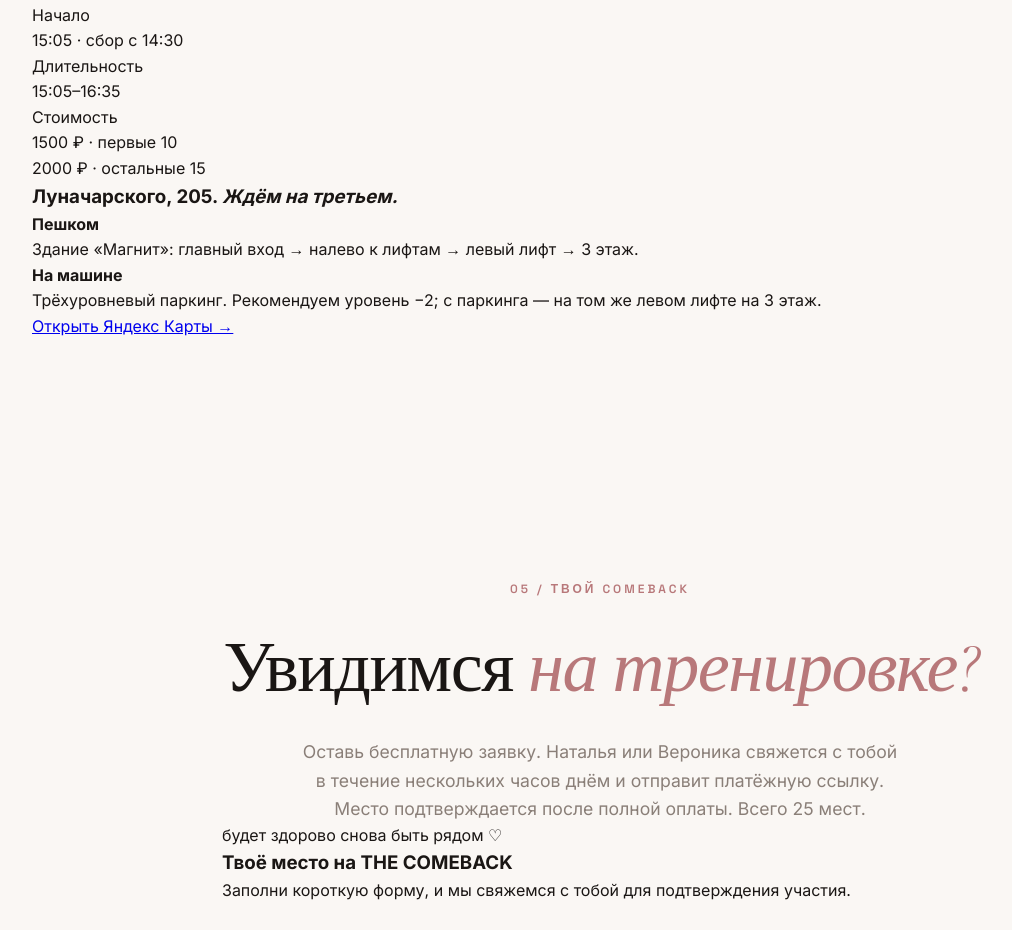
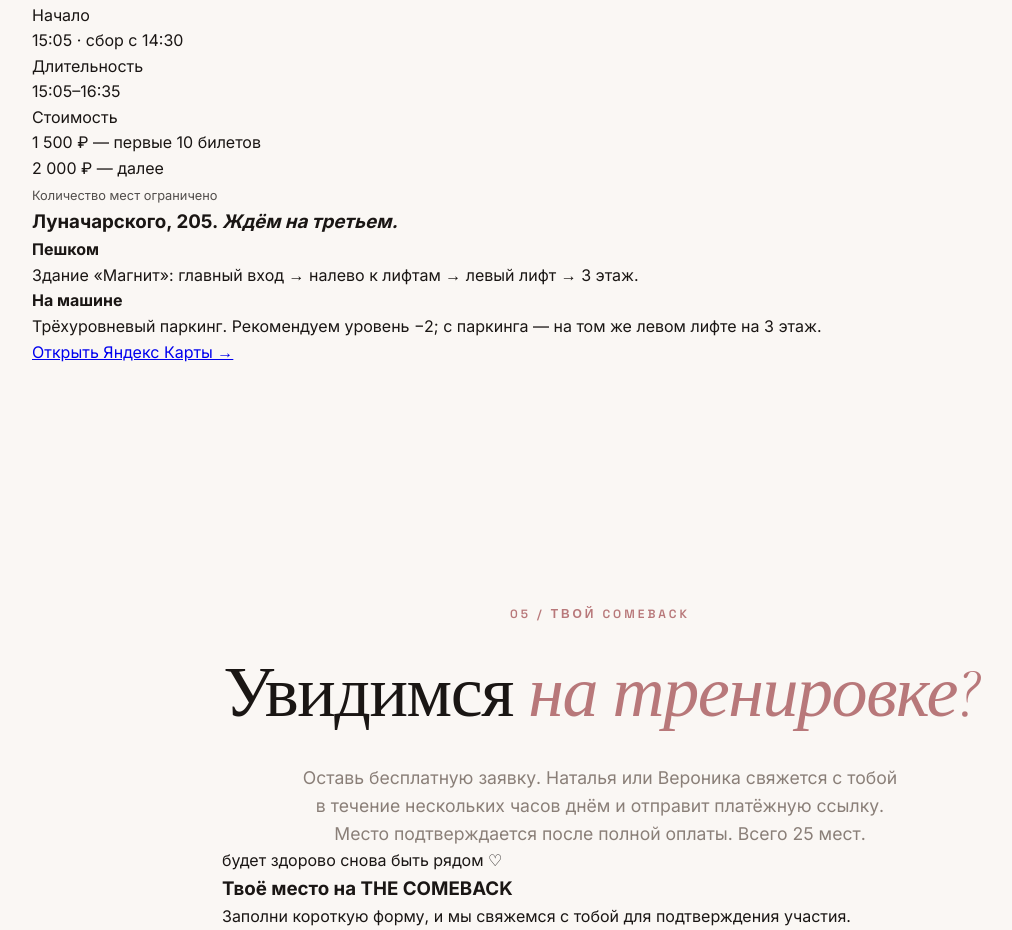
Before and after one commit to thecomeback2026/comeback2026, a plain HTML site: page index.html in a window 1280 px wide. Shown: the part 5668-6598 px from the top of the page, without its empty margins (40-1052 px from the left). Drawn offline with nearby package versions, Linux system fonts and the light colour scheme.

Commit message:
Update index.html

```diff
--- a/index.html
+++ b/index.html
@@ -1221,7 +1221,13 @@
                 </div>
                 <div class="detail-card reveal reveal-delay-2">
                     <div class="detail-label">Стоимость</div>
-                    <div class="detail-value">1500 ₽ · первые 10<br>2000 ₽ · остальные 15</div>
+                   <div class="detail-value">
+  1 500 ₽ — первые 10 билетов<br>
+  2 000 ₽ — далее<br>
+  <span style="font-size: 0.8em; opacity: 0.75;">
+    Количество мест ограничено
+  </span>
+</div>
                 </div>
             </div>
 
```
